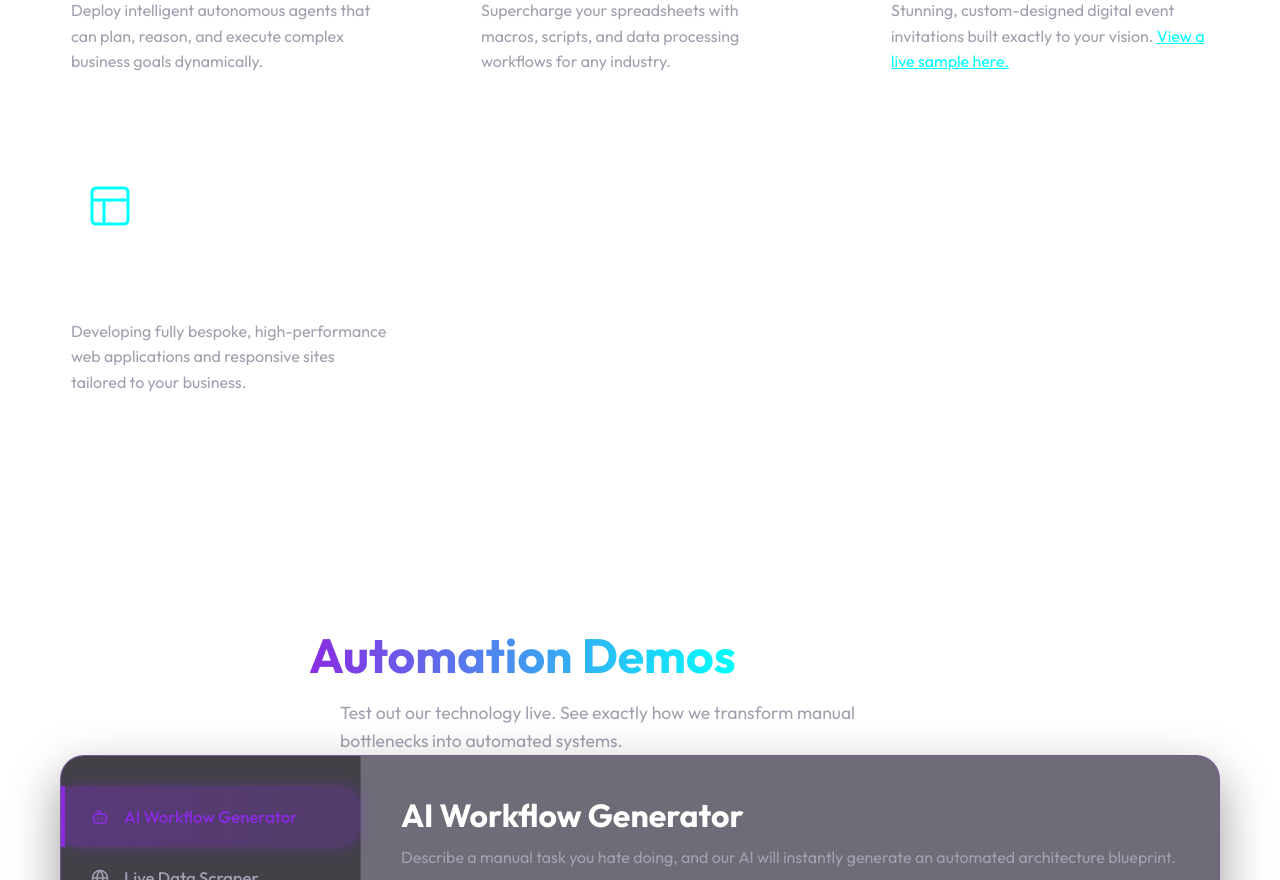
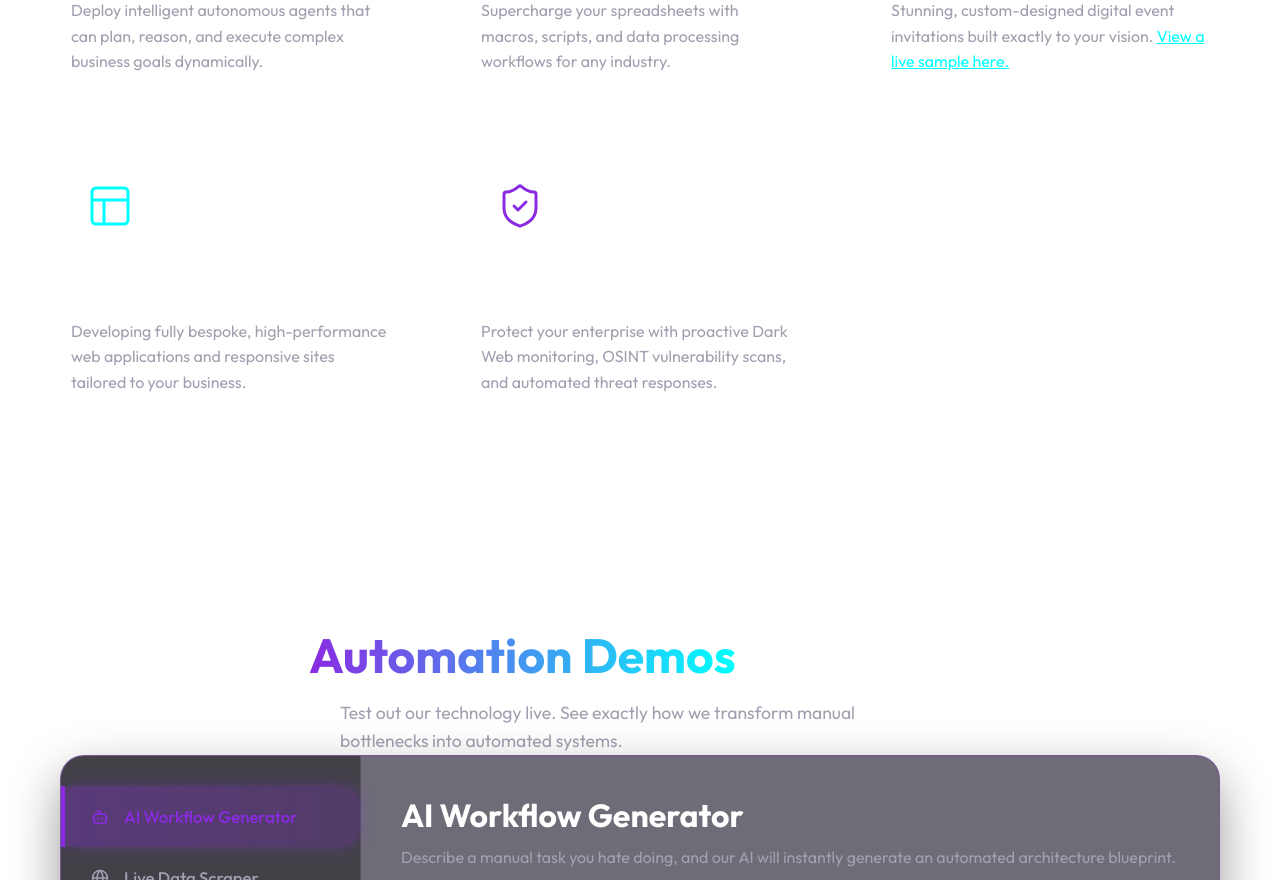
Before and after one commit to cindyxyz96/prismlogic, a React (Vite) app: page / in a window 1280 px wide. Shown: the part 1820-2700 px from the top of the page. Built offline with nearby package versions, Linux system fonts and the light colour scheme.

Commit message:
Add Cybersecurity Audits to Services section

```diff
--- a/src/components/Services.jsx
+++ b/src/components/Services.jsx
@@ -1,5 +1,5 @@
 import React from 'react';
-import { Workflow, Globe, Monitor, Bot, FileSpreadsheet, Sparkles, Layout } from 'lucide-react';
+import { Workflow, Globe, Monitor, Bot, FileSpreadsheet, Sparkles, Layout, ShieldCheck } from 'lucide-react';
 import { motion } from 'framer-motion';
 import './Services.css';
 
@@ -46,6 +46,12 @@ const Services = () => {
       title: 'Web Applications',
       description: 'Developing fully bespoke, high-performance web applications and responsive sites tailored to your business.',
       icon: <Layout size={48} color="#00ffff" strokeWidth={1.5} />,
+    },
+    {
+      id: 8,
+      title: 'Cybersecurity Audits',
+      description: 'Protect your enterprise with proactive Dark Web monitoring, OSINT vulnerability scans, and automated threat responses.',
+      icon: <ShieldCheck size={48} color="#8a2be2" strokeWidth={1.5} />,
     }
   ];
 
```
